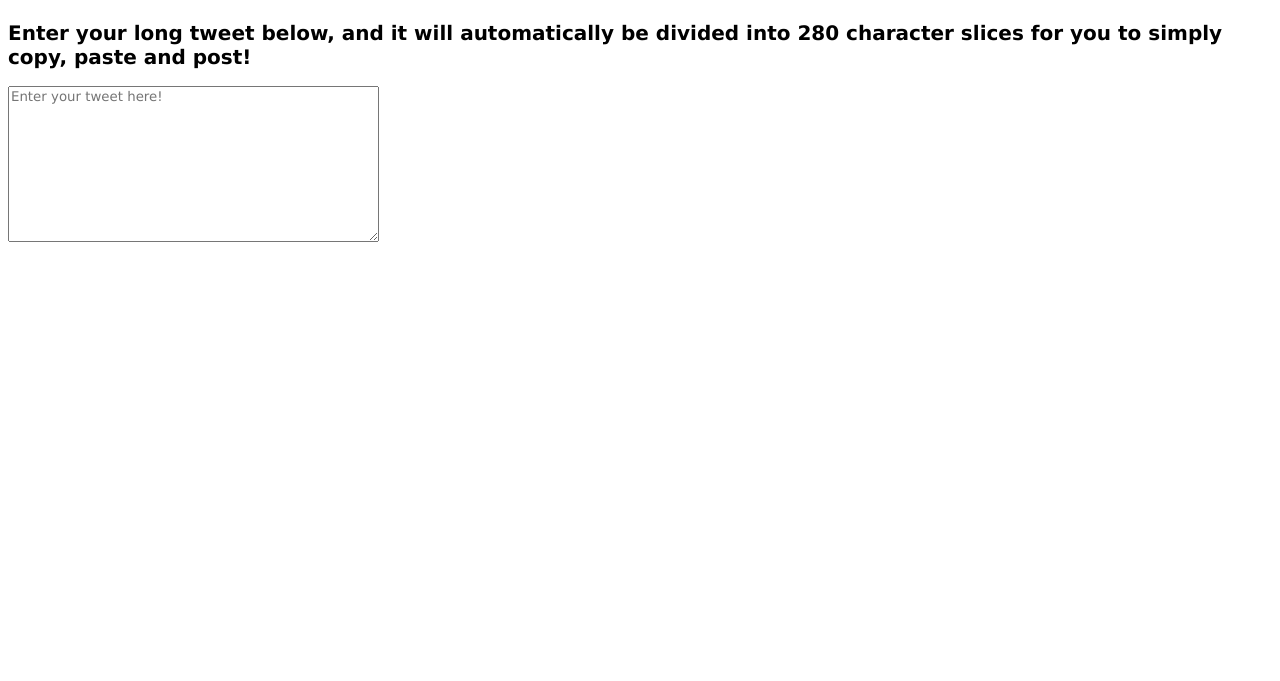
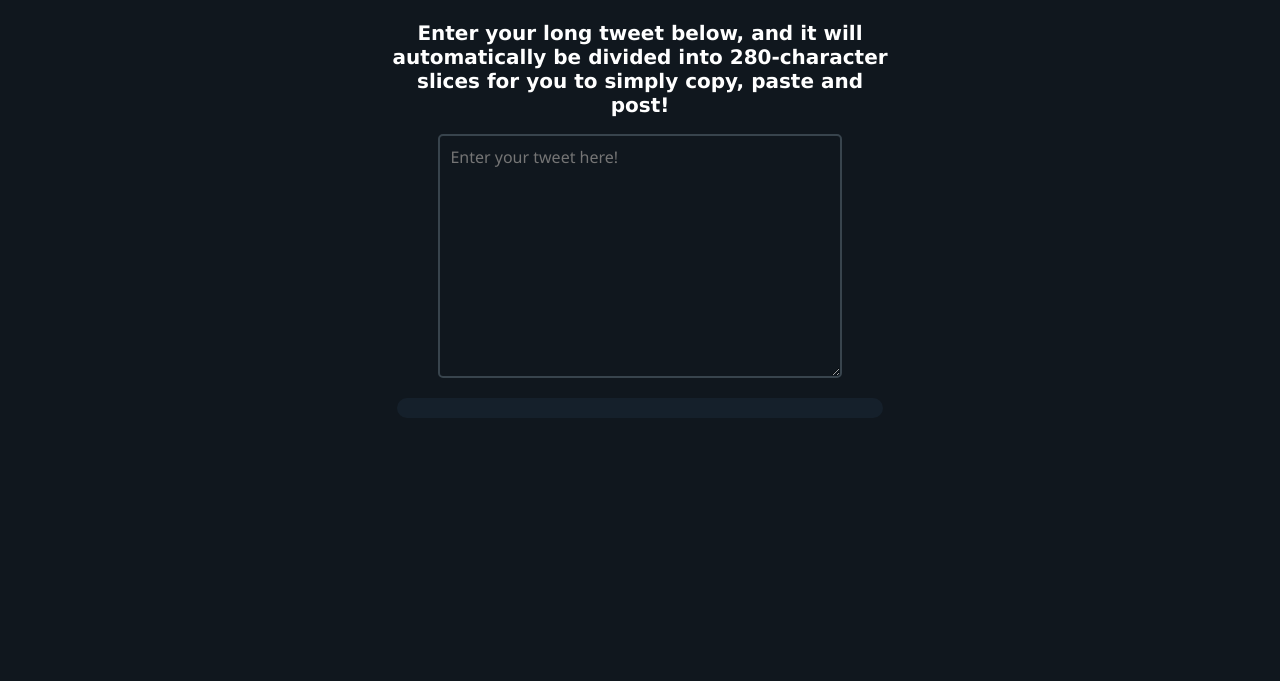
Before and after one commit to jacob5567/DivideTweet, a plain HTML site: page index.html in a window 1280 px wide. Shown: the part 119-800 px from the top of the page. Drawn offline with nearby package versions, Linux system fonts and the light colour scheme.

Commit message:
styled the page to look like twitter dark theme

```diff
--- a/index.html
+++ b/index.html
@@ -19,8 +19,10 @@ Created on 12/04/2018
 <body>
 
     <h1 id="title">DivideTweet!</h1>
-    <h2 id="description">Enter your long tweet below, and it will automatically be divided into 280 character slices
-        for you to simply copy, paste and post!</h2>
+    <div id="descriptionDiv">
+        <h2 id="description">Enter your long tweet below, and it will automatically be divided into 280-character
+            slices for you to simply copy, paste and post!</h2>
+    </div>
 
     <div id="input">
         <textarea id="inputbox" cols="50" rows="10" v-model="userTweet" placeholder="Enter your tweet here!"></textarea>
--- a/main.css
+++ b/main.css
@@ -7,21 +7,76 @@ Created on 12/04/2018
 @font-face {
     font-family: "Megalopolis Extra";
     src: url("fonts/MegalopolisExtra-Regular.eot");
-    src: url("fonts/MegalopolisExtra-Regular.woff2") format("woff2"),
-         url("fonts/MegalopolisExtra-Regular.woff") format("woff");
+    src: url("fonts/MegalopolisExtra-Regular.woff2") format("woff2"), url("fonts/MegalopolisExtra-Regular.woff") format("woff");
+}
+
+body {
+    background-color: #10171e;
 }
 
 #title {
     font-family: "Megopolis Extra", Verdana, Geneva, Tahoma, sans-serif;
     color: #1da1f2;
     font-size: 350%;
+    text-align: center;
+}
+
+#descriptionDiv {
+    margin-left: auto;
+    margin-right: auto;
+    display: block;
+    width: 40%;
 }
 
 #description {
     font-family: "Megopolis Extra", Verdana, Geneva, Tahoma, sans-serif;
     font-size: 125%;
+    text-align: center;
+    color: white;
 }
 
 #inputbox {
-    font-family: Verdana, Geneva, Tahoma, sans-serif;
+    font-family: "Segoe UI", Arial, sans-serif;
+    font-size: 1em;
+    margin-left: auto;
+    margin-right: auto;
+    display: block;
+    width: 30%;
+    background-color: #10171e;
+    border-radius: 5px;
+    color: white;
+    border-color: #38444d;
+    border-width: 2px;
+    padding: 10px;
+    margin-bottom: 20px;
 }
+
+#results {
+    margin-left: auto;
+    margin-right: auto;
+    display: block;
+    width: 40%;
+}
+
+ul {
+    border-radius: 10px;
+    list-style-type: none;
+    margin: 10px;
+    padding: 10px;
+    background-color: #15202b;
+}
+
+li {
+    font-family: "Segoe UI", Arial, sans-serif;
+    margin-left: 10px;
+    margin-right: 10px;
+    margin-top: 10px;
+    margin-bottom: 20px;
+    padding: 5px;
+    border-style: solid;
+    border-color: #38444d;
+    border-radius: 10px;
+    border-width: 2px;
+    background-color: #15202b;
+    color: white;
+}
```
